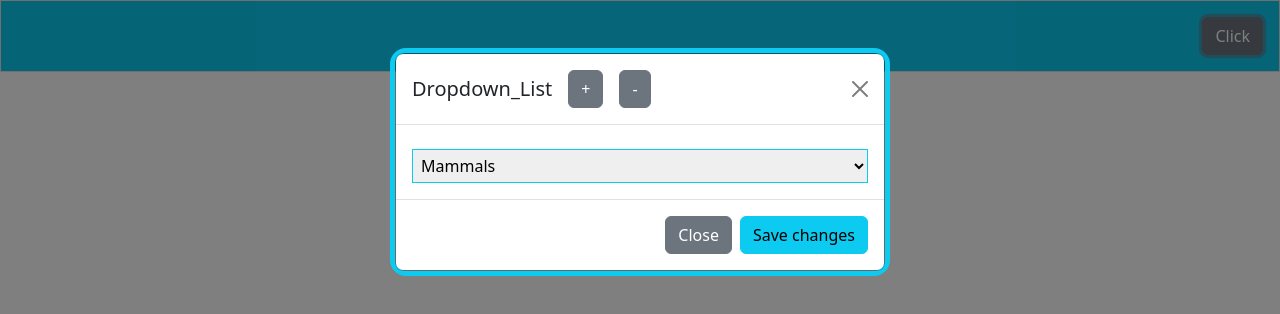
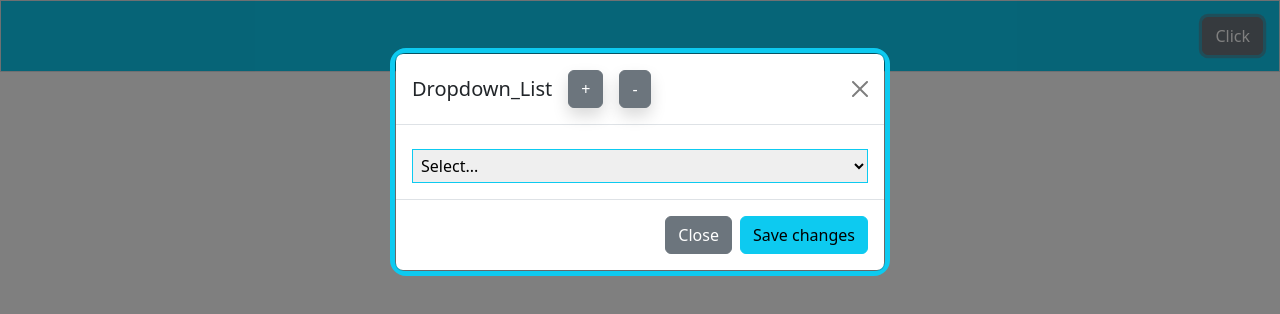
Before and after one commit to ayushi7459/Shopping_cart, a React (Vite) app: page /dropdown_menu in a window 1280 px wide. Both pictures are taken after a click on the button "Click". Shown: the top 314 px of the page. Built offline with nearby package versions, Linux system fonts and the light colour scheme; the HTML template or start-up script is replaced by a standard one.

Commit message:
remove consoles

```diff
--- a/src/App.tsx
+++ b/src/App.tsx
@@ -6,7 +6,6 @@ import Carts from "./components/Carts"
 import './index.css';
 import List from "./components/listPage";
 import Dropdown_menu  from "./components/dropdown_list";
-
 
 
 const App=() =>{
--- a/src/components/dropdown_list.tsx
+++ b/src/components/dropdown_list.tsx
@@ -1,48 +1,57 @@
-import { useState } from 'react';
+import { ChangeEvent, useState } from 'react';
 import dropdown_list from '../dropdown.json';
 
 
-const Dropdowns = ()=>{
+const Dropdowns = () => {
     const [modalOpen, setModalOpen] = useState(false);
-        const [count ,setCount] = useState(1);
+    const [count, setCount] = useState(1);
 
     const DropdownElement = [];
-    for(let i=0;i<count;i++){
-        const filtered = dropdown_list.filter((item)=>{
-            // console.log("item category ",item.category , "ith index",i);
-            console.log(item.category === i);
-            return item.category === i+1;
+    const selectedItem :string[] = []
+
+    const handleChange =(e:ChangeEvent<HTMLSelectElement>)=>{
+        console.log(e.target.value);
+        selectedItem.push(e.target.value);
+        console.log(selectedItem)
+    }
+
+    for (let i = 0; i < count; i++) {
+        const filtered = dropdown_list.filter((item) => {
+            return item.category === i + 1;
         });
-        console.log(filtered);
         DropdownElement.push(
-            <div>
-                <select className='mt-2 p-1 w-100 border border-info'>
-            {filtered.map((items)=>(
-                <option key={items.id}>{items.name}</option>
+            <div key={dropdown_list[i].id}>
+                <select className='mt-2 p-1 w-100 border border-info' onChange={handleChange}>
+                <option value="" >Select...</option>
+                    {filtered.map((items) => (
+                        <option
+                        key={items.id}
+                        value={items.category}
+                        >{items.name}</option>
                     ))}
                 </select>
             </div>
         )
     }
 
-    const handleIncrease =()=>{
-        setCount(count+1);
+    const handleIncrease = () => {
+        setCount(count + 1);
     }
-    const handleDecrease=()=>{
-      setCount(count-1);
-      if(count < 2){
+    const handleDecrease = () => {
+        setCount(count - 1);
+        if (count < 2) {
             setModalOpen(false);
         }
     }
 
-return(
+    return (
         <div className='dropdown_page'>
             <div className='border bg-info d-flex justify-content-end'>
                 <button className='btn btn-secondary m-3 fw-normal' onClick={() => setModalOpen(true)}>Click</button>
             </div>
 
             {
-    modalOpen &&  (
+                modalOpen && (
                     <div className="modal d-block" style={{
                         backgroundColor: 'rgba(0,0,0,0.5)',
                         position: 'fixed',
@@ -50,14 +59,13 @@ return(
                         left: 0,
                         width: '100%',
                         height: '100%',
-            zIndex: 1050
                     }}>
                         <div className="modal-dialog border border-info border-5 rounded-4 mt-5">
                             <div className="modal-content">
                                 <div className="modal-header">
                                     <h5 className="modal-title">Dropdown_List</h5>
-                        <button className='ml-3 btn btn-secondary' onClick={handleIncrease}>+</button>
-                        <button className='ml-3 btn btn-secondary' onClick={handleDecrease}>-</button>
+                                    <button className='ml-3 btn btn-secondary shadow  rounded' onClick={handleIncrease}>+</button>
+                                    <button className='ml-3 btn btn-secondary shadow  rounded' onClick={handleDecrease}>-</button>
                                     <button
                                         type="button" className="btn-close" onClick={() => setModalOpen(false)}></button>
                                 </div>
```
Lines whose indentation alone changed are shown as unchanged.
